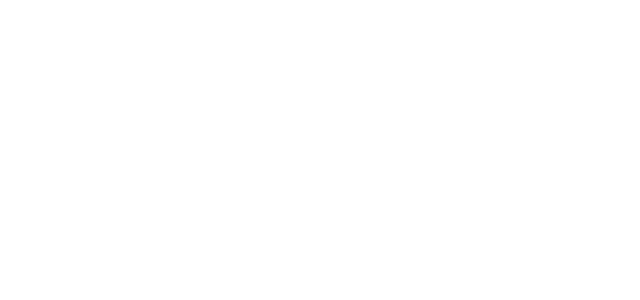
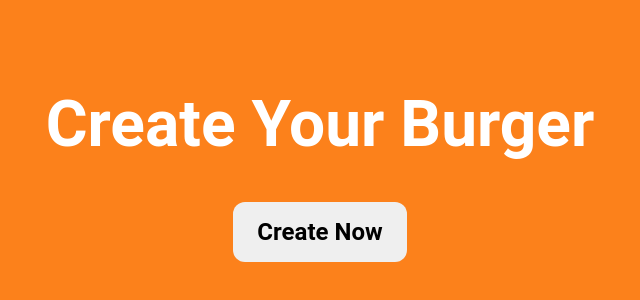
Before and after one commit to wojtek99955/framer-motion-demo, a React (Create React App) app: page / in a window 1280 px wide. Shown: the part 226-526 px from the top of the page, without its empty margins (320-960 px from the left). Built offline with nearby package versions, Linux system fonts and the light colour scheme.

Commit message:
StartPage added

```diff
--- a/src/App.js
+++ b/src/App.js
@@ -1,10 +1,11 @@
 import GlobalStyle from "./assets/globalStyle/globalStyle";
-
+import StartPage from "./components/StartPage";
 function App() {
   return (
-    <div className="App">
+    <>
       <GlobalStyle />
-    </div>
+      <StartPage />
+    </>
   );
 }
 
--- a/src/assets/globalStyle/globalStyle.js
+++ b/src/assets/globalStyle/globalStyle.js
@@ -1,10 +1,12 @@
 import { createGlobalStyle } from "styled-components";
 
 const GlobalStyle = createGlobalStyle`
-body{
+@import url('https://fonts.googleapis.com/css2?family=Roboto:wght@100;300;400;500;700&display=swap');
+*{
     margin: 0;
     padding: 0;
     box-sizing: border-box;
+    font-family: 'Roboto', sans-serif;
 }
 `;
 
--- /dev/null
+++ b/src/components/StartPage.js
@@ -0,0 +1,39 @@
+import styled from "styled-components";
+
+const Section = styled.section`
+  background-color: #fc811b;
+  height: 100vh;
+  display: flex;
+  justify-content: center;
+  align-items: center;
+`;
+const Main = styled.main`
+  h1 {
+    text-align: center;
+    font-size: 4rem;
+    margin-bottom: 2.5rem;
+    color: white;
+  }
+  button {
+    border: none;
+    padding: 1rem 1.5rem;
+    font-size: 1.5rem;
+    display: block;
+    margin: auto;
+    border-radius: 12px;
+    font-weight: 600;
+  }
+`;
+
+function StartPage() {
+  return (
+    <Section>
+      <Main>
+        <h1>Create Your Burger</h1>
+        <button>Create Now</button>
+      </Main>
+    </Section>
+  );
+}
+
+export default StartPage;
```
